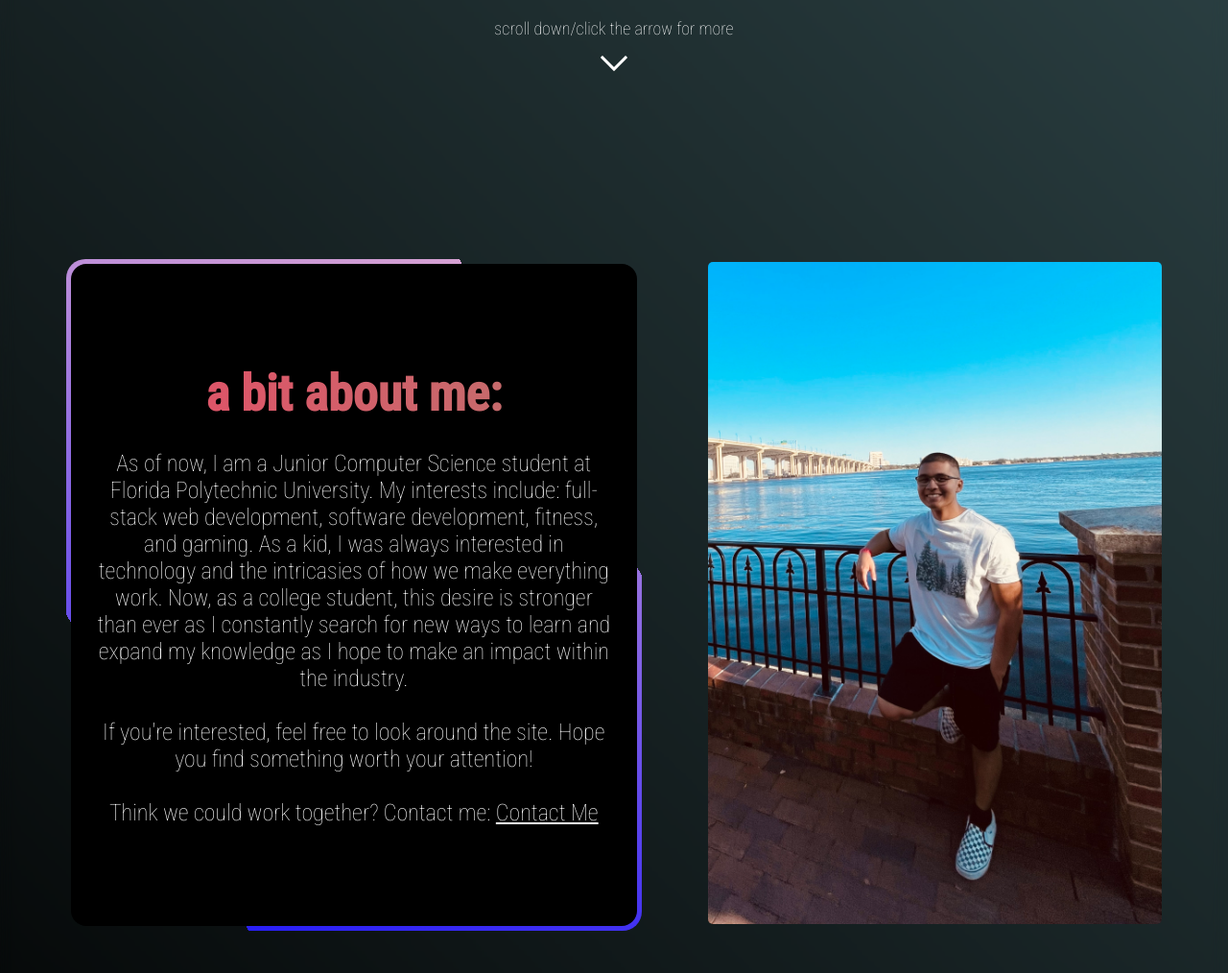
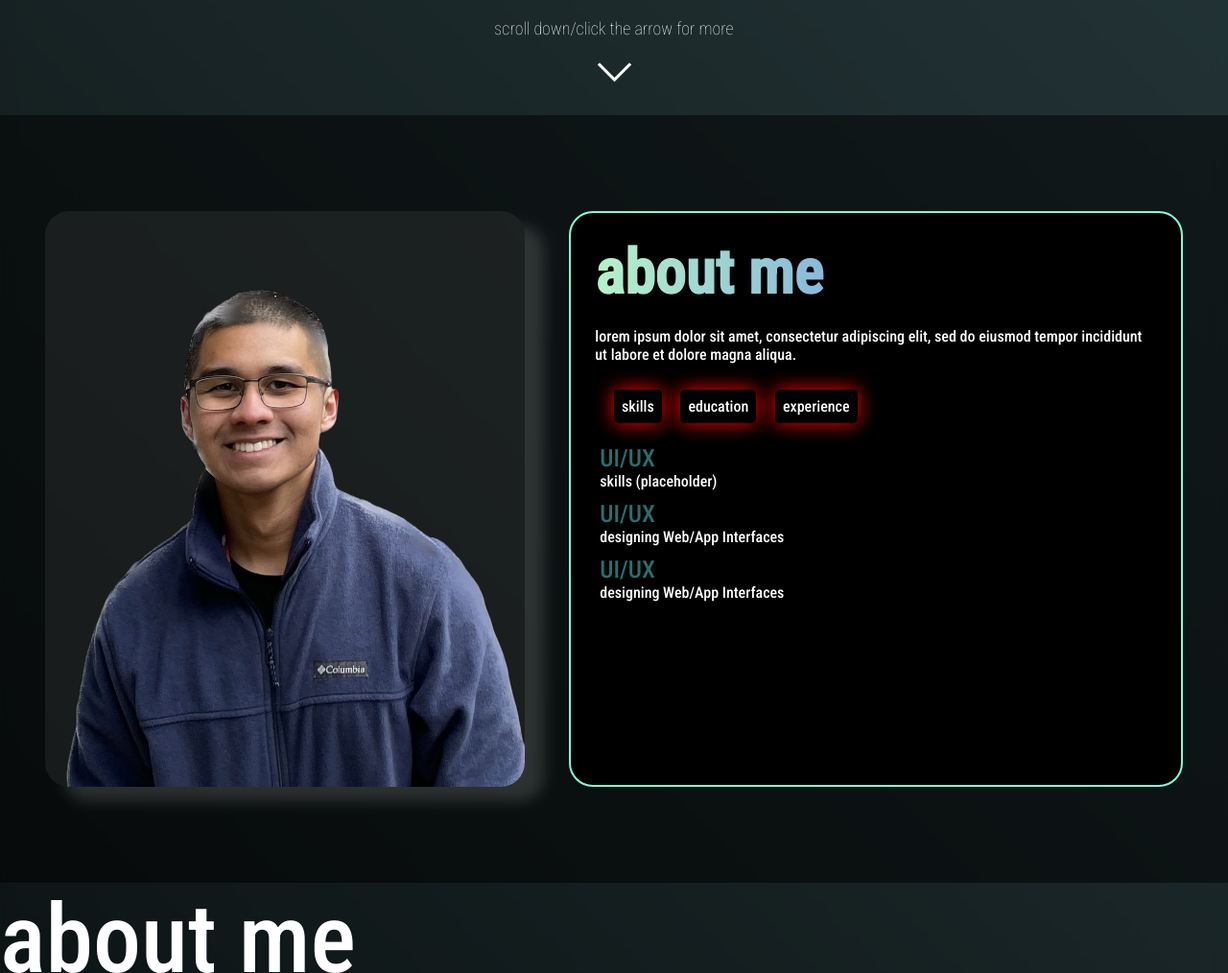
Before and after one commit to kennym0124/kennym0124.github.io, a plain HTML site: page index.html in a window 1280 px wide. Shown: the part 680-1694 px from the top of the page at 96% size. Drawn offline with Linux system fonts and the light colour scheme.

Commit message:
Add files via upload

```diff
--- a/css/indexCSS.css
+++ b/css/indexCSS.css
@@ -7,6 +7,7 @@
 }
 ::-webkit-scrollbar{
     width: 0;
+    display: none;
 }
 body{
     background-image: linear-gradient(45deg, #000000, #37123C,#000000, #2f4649, #000000);
@@ -27,16 +28,21 @@ body{
 
 .introHeader{
     position: absolute;
+    opacity: 0;
     top: 0;
     width: 100vw;
     height: 100px;
     display: flex;
     align-items: center;
     justify-content: space-around;
+    animation: fadeIn 2s forwards;
+    animation-delay: 2s;
 }
 
-.leftside img{
+#logo{
     cursor: pointer;
+    width: 100px;
+    height: auto;
 }
 
 .rightside{
@@ -55,7 +61,7 @@ body{
     position: relative;
 }
 
-.btn::before{
+.btn::before, .subInfoButton::before{
     content:"";
     position: absolute;
     left: 0;
@@ -67,7 +73,7 @@ body{
     opacity: 0;
 }
 
-.btn::after{
+.btn::after, .subInfoButton::after{
     content:"";
     position: absolute;
     right: 0;
@@ -79,14 +85,15 @@ body{
     opacity: 0;
 }
 
-.btn:hover{
+.btn:hover, .subInfoButton:hover{
     transform: scale(1.1);
     transition: 1s;
 }
-.btn:hover::after, .btn:hover::before{
-    cursor: pointer;
-    animation: border-top 2s forwards;
+
+.btn:hover::after, .btn:hover::before, .subInfoButton:hover::before, .subInfoButton:hover::after{
+    animation: border-top 0.8s forwards;
 }
+
 .greeting{
     height: 300px;
     width: 1500px;
@@ -95,40 +102,42 @@ body{
     justify-content: space-evenly;
     align-items: center;
     font-size: 35px;
-
 }
 .greeting h1{
     background: linear-gradient(to right, #b289b8, #4ca7b3);
     background-clip: text;
     -webkit-background-clip: text;
     color: transparent;
+}
+
+.greeting span, .greeting p{
     animation: fadeInFromRight 1.5s forwards;
 }
 
 .greeting p{
-    animation: fadeInFromRight 1.5s forwards;
+    opacity: 0;
     animation-delay: 1s;
 }
 
 .scroll-down, #scroll-downButton{
     position: absolute;
     margin: auto;
-    animation: fadeIn 2s forwards;
     visibility: hidden;
 }
 .scroll-down{
     bottom: 80px;
     font-size: 18px;
     font-weight: 100;
+    animation: fadeIn 2s forwards;
     animation-delay: 2s;
 }
 
 #scroll-downButton{
-    bottom: 50px;
-    height: 20px;
-    width: 20px;
+    bottom: 40px;
+    height: 25px;
+    width: 25px;
     border: solid white;
-    transform: rotate(-45deg);
+    animation: fadeIn 2s forwards, heroArrow 2s infinite ease;
     border-right: none;
     border-top: none;
     animation-delay: 2s;
@@ -140,59 +149,106 @@ body{
 }
 
 .section2{
-    height: 1000px;
-    width: auto;
+    height: 100vh;
+    background-color: rgb(0, 0, 0, 0.5);
     display: flex;
     justify-content: space-evenly;
     align-items: center;
 }
 
-.aboutMe{
-    width: 600px;
-    height: 700px;
+.imgColumn{
+    background-color: rgb(92, 89, 89, 0.2);
+    border-radius: 25px;
+    height: 600px;
+    width: 500px;
+    position: relative;
+    box-shadow: 20px 15px 15px rgba(255, 255, 255, 0.144);
+
+}
+
+#selfImage{
+    bottom: 0px;
+    position: absolute;
+    width: 100%;
+    height: auto;
+    border-radius: 25px;
+}
+
+.aboutMeColumn{
     display: flex;
     flex-direction: column;
+    height: 600px;
+    width: 50vw;
+    border-radius: 25px;
+    background-color: black;
+    padding: 25px;
+    position: relative;
+    border: solid aquamarine 2px;
+}
+
+.aboutMeColumn h1{
+    font-size: 64px;
+}
+
+.subInformationButtons{
+    width: 50%;
+    height: 50px;
+    display: flex;
     justify-content: space-evenly;
     align-items: center;
-    background-color: black 0.5;
-    position: relative;
-    border-radius: 20px;
-    overflow: hidden;
 }
 
-.aboutMeContent{
-    z-index: 2;
-    padding: 5%;
-    text-align: center;
-    font-size: 1.5em;
+.subInfoButton{
+    padding: 8px;
+    cursor: pointer;
+    border-radius: 5px;
+    box-shadow: 0 0 20px 0.2px red;
 }
 
-.aboutMeContent p{
-    font-weight: 300;
+.subInformation{
+    padding: 5px;
+    overflow: auto;
+    display: none;
+
 }
 
-.aboutMe::before{
-    content: "";
-    position: absolute;
-    width: 90%;
-    height: 140%;
-    background: linear-gradient(45deg, pink, blue);
-    animation: rotate 12s linear infinite;
+.subInformation li{
+    list-style: none;
+    margin: 10px 0;
 }
 
-.aboutMe::after{
-    content:'';
-    position: absolute;
-    background: rgb(0, 0, 0);
-    inset: 5px;
-    border-radius: 16px;
+.subInformation span{
+    font-size: 25px;
+    color: rgb(42, 110, 110);
 }
 
-.aboutMeContent h2{
-    background: linear-gradient(to right, rgb(230, 77, 103), rgb(190, 114, 109));
+.aboutMeColumn h1{
+    background: linear-gradient(to right, #b6f3c9, #4766f4);
     background-clip: text;
     -webkit-background-clip: text;
     color: transparent;
+}
+
+.subInformation.active{
+    display: block;
+    animation: fadeIn 2s forwards;
+    transition: 2s;
+}
+
+.hiddenRight, .hiddenLeft{
+    opacity: 0;
+}
+
+.showRight{
+    animation: fadeInFromRight 1s forwards;
+    transition: 5s;
+    opacity: 1;
+}
+
+.showLeft{
+    animation: fadeInFromLeft 1s forwards;
+    transition: 5s;
+    opacity: 1;
 }
 
 @keyframes rotate{
@@ -217,21 +273,31 @@ body{
 }
 
 @keyframes fadeIn{
-    0%{
+    from{
        opacity: 0;
     }
-    100%{
+    to{
         opacity: 1;
         visibility: visible;
     }
 }
 
 @keyframes fadeInFromRight{
-    0%{
-       transform: translateX(25%);
-       opacity: 0;
+    from{
+        transform: translateX(50%);
+        opacity: 0;
     }
-    100%{
+    to{
+        opacity: 1;
+    }
+}
+
+@keyframes fadeInFromLeft{
+    from{
+        transform: translateX(-50%);
+        opacity: 0;
+    }
+    to{
         opacity: 1;
     }
 }
@@ -253,3 +319,18 @@ body{
         height: 33px;
     }
 }
+
+@keyframes heroArrow{
+    0%{
+        opacity: 0;
+        transform: rotate(-45deg);
+    }
+    50%{
+        opacity: 1;
+        transform: rotate(-45deg);
+    }
+    100%{
+        opacity: 0;
+        transform: translateY(50%) rotate(-45deg);
+    }
+}
--- a/index.html
+++ b/index.html
@@ -14,41 +14,58 @@
     <div class="section1">
         <div class="introHeader">
             <div class="leftside">
-                <img id="logo" src="img/mainLogo.png" alt="logo" style="width: 100px; height: auto;">
+                <img id="logo" src="img/mainLogo.png" alt="logo">
             </div>
             <div class="rightside" >
-                <div class="btn" id="aboutMeButton">About Me</div> <div class="btn">Projects</div> <div class="btn">Resume</div> <div class="btn">Contact</div>
+                <div class="btn" id="aboutMeButton">about me</div> <div class="btn" id="projectsButton">projects</div> <div class="btn" id="resumeButton">resume</div> <div class="btn" id="contactMeButton">contact</div>
             </div>
         </div>
         <div class="greeting">
-            <h1>hi, i'm Kenneth Mondragon</h1>
-            <p style="opacity: 0;">Aspiring Software Engineer/Web Developer currently looking for opportunities in the industry</p>
+            <span>hi, i'm<h1>Kenneth Mondragon</h1></span>
+            <p>aspiring Software Engineer/Web Developer currently looking for opportunities in the industry</p>
         </div>
         <div class="scroll-down">scroll down/click the arrow for more</div>
         <div id="scroll-downButton"></div>
     </div>
     <div class="section2" id="section2">
-        <div class="aboutMe">
-            <div class="aboutMeContent">
-                <h2 style="font-size: 52px;">a bit about me:</h2>
-                <br>
-                <p>As of now, I am a Junior Computer Science student at Florida Polytechnic University.
-                    My interests include: full-stack web development, software development, fitness, and gaming.
-                    As a kid, I was always interested in technology and the intricasies of how we make everything work.
-                    Now, as a college student, this desire is stronger than ever as I constantly search for new ways
-                    to learn and expand my knowledge as I hope to make an impact within the industry.
-                </p>
-                <br>
-                <p>
-                    If you're interested, feel free to look around the site. Hope you find something worth your attention!
-                </p>
-                <br>
-                <p>
-                    Think we could work together? Contact me: <a href="#">Contact Me</a>
-                </p>
+        <div class="imgColumn hiddenLeft">
+            <img id="selfImage" src="img/selfImage2.png" alt="kenneth">
+        </div>
+        <div class="aboutMeColumn hiddenRight">
+            <h1>about me</h1>
+            <br>
+            <p>lorem ipsum dolor sit amet, consectetur adipiscing elit, sed do eiusmod tempor incididunt ut labore et dolore magna aliqua.</p>
+            <br>
+            <div class="subInformationButtons">
+                <div class="subInfoButton" id="skills">skills</div>
+                <div class="subInfoButton" id="education">education</div>
+                <div class="subInfoButton" id="experience">experience</div>
+            </div>
+            <div class="subInformation active" id="skills2">
+                <li><span>UI/UX</span><br>skills (placeholder)</li>
+                <li><span>UI/UX</span><br>designing Web/App Interfaces</li>
+                <li><span>UI/UX</span><br>designing Web/App Interfaces</li>
+            </div>
+            <div class="subInformation" id="education2">
+                <li><span>UI/UX</span><br>education (placeholder)</li>
+                <li><span>UI/UX</span><br>designing Web/App Interfaces</li>
+                <li><span>UI/UX</span><br>designing Web/App Interfaces</li>
+            </div>
+            <div class="subInformation" id="experience2">
+                <li><span>UI/UX</span><br>experience (placeholder)</li>
+                <li><span>UI/UX</span><br>designing Web/App Interfaces</li>
+                <li><span>UI/UX</span><br>designing Web/App Interfaces</li>
             </div>
         </div>
-        <div class="selfImage"><img src="img/selfImage.png" style="height: 690px; width: auto; border-radius: 5px;"></div>
+    </div>
+    <div class="section3" id="section3" style="height: 100vh; background-color: black 0.2; font-size: 100px;">
+        about me
+    </div>
+    <div class="section4" id="section4" style="height: 100vh; background-color: black 0.2; font-size: 100px;">
+        resume
+    </div>
+    <div class="section5" id="section5" style="height: 100vh; background-color: black 0.2; font-size: 100px;">
+        contact
     </div>
 </body>
 </html>
--- a/js/indexJS.js
+++ b/js/indexJS.js
@@ -1,6 +1,36 @@
 let scrollDownButton = document.getElementById('scroll-downButton');
 let aboutMeButton = document.getElementById('aboutMeButton');
+let projectsButton = document.getElementById("projectsButton")
+let resumeButton = document.getElementById("resumeButton");
+let contactMeButton = document.getElementById("contactMeButton");
 let logo = document.getElementById('logo');
+let infoButtons = document.querySelectorAll(".subInfoButton");
+let hiddenRight = document.querySelectorAll(".hiddenRight");
+let hiddenLeft = document.querySelectorAll(".hiddenLeft");
+
+const fadeRightObserver = new IntersectionObserver((hiddenElements) => {
+    console.log(hiddenElements);
+    hiddenElements.forEach((hiddenElement) => {
+        hiddenElement.target.classList.toggle("showRight", hiddenElement.isIntersecting);
+        if(hiddenElement.isIntersecting){
+            fadeRightObserver.unobserve(hiddenElement.target);
+        }
+    })
+})
+
+const fadeLeftObserver = new IntersectionObserver((hiddenElements) => {
+    console.log(hiddenElements);
+    hiddenElements.forEach((hiddenElement) => {
+        hiddenElement.target.classList.toggle("showLeft", hiddenElement.isIntersecting);
+        if(hiddenElement.isIntersecting){
+            fadeLeftObserver.unobserve(hiddenElement.target);
+        }
+    })
+})
+
+
+hiddenRight.forEach((hiddenElement) => fadeRightObserver.observe(hiddenElement));
+hiddenLeft.forEach((hiddenElement) => fadeLeftObserver.observe(hiddenElement));
 
 logo.addEventListener("click", () => {
     document.getElementById('section1').scrollIntoView();
@@ -11,3 +41,30 @@ scrollDownButton.addEventListener("click", () => {
 aboutMeButton.addEventListener("click", () => {
     document.getElementById('section2').scrollIntoView();
 })
+projectsButton.addEventListener("click", () => {
+    document.getElementById('section3').scrollIntoView();
+})
+resumeButton.addEventListener("click", () => {
+    document.getElementById('section4').scrollIntoView();
+})
+contactMeButton.addEventListener("click", () => {
+    document.getElementById('section5').scrollIntoView();
+})
+infoButtons.forEach((infoButton) => {
+    infoButton.addEventListener("click", () => {
+        openInfoTab(infoButton.id);
+    })
+})
+
+
+function openInfoTab(tabname){
+
+    let infoTabs = document.getElementsByClassName("subInformation");
+
+    for(infoTab of infoTabs){
+        infoTab.classList.remove("active");
+        if(tabname + "2" === infoTab.id){
+            infoTab.classList.add("active");
+        }
+    }
+}
```
Also changed, not shown: img/selfImage2.png (added).
